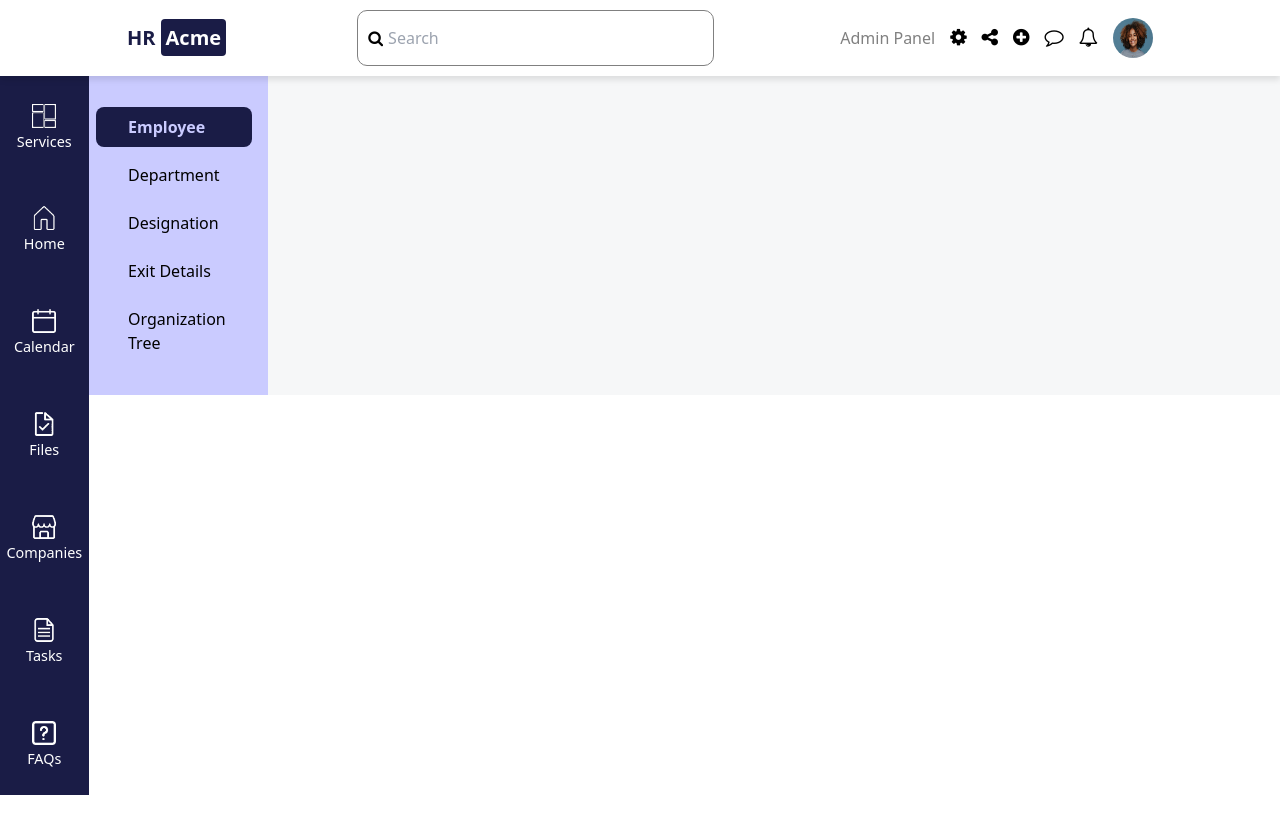
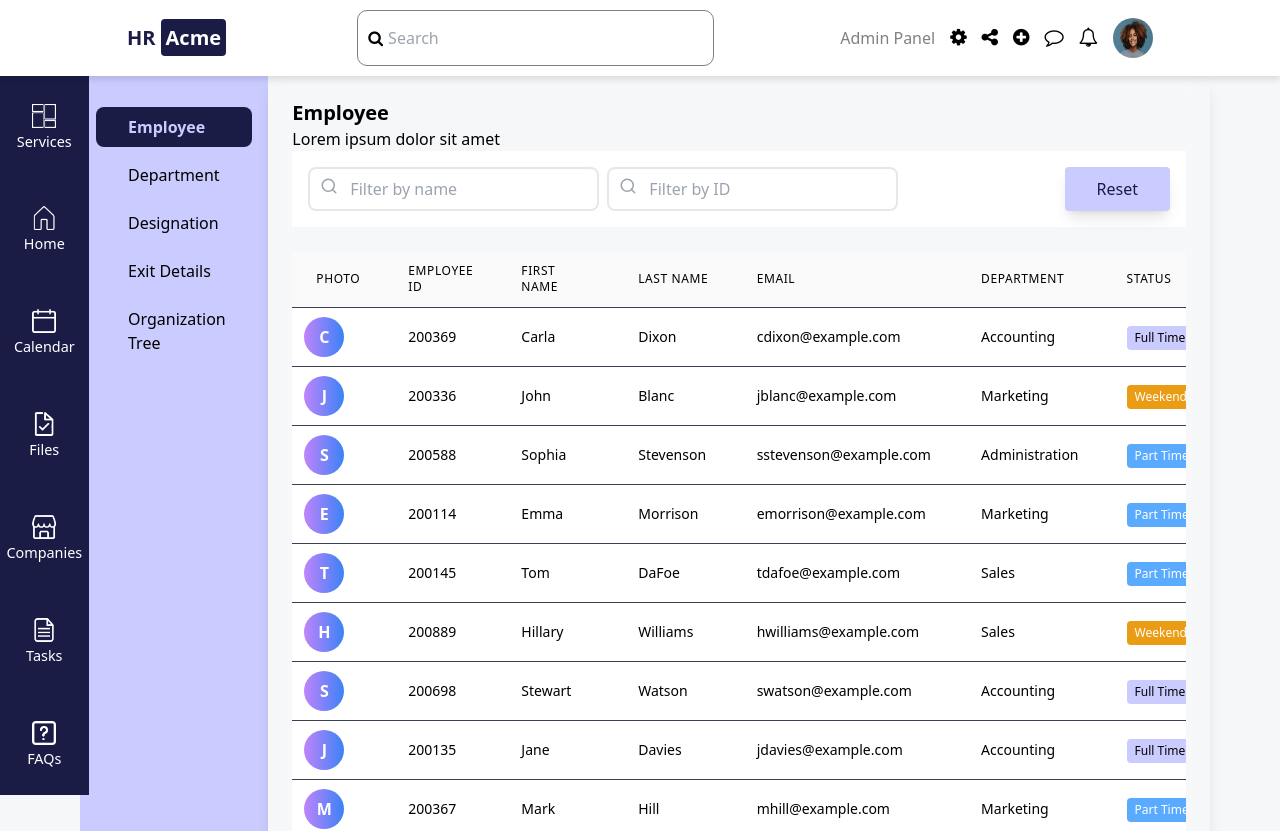
Before and after one commit to izzment/funsprojects, a React (Create React App) app: page /companies in a window 1280 px wide. Shown: the top 831 px of the page. Before the commit the page ends 800 px from the top, so only its background shows below. Built offline with nearby package versions, Linux system fonts and the light colour scheme.

Commit message:
Update CompanyPage.jsx

```diff
--- a/src/pages/CompanyPage.jsx
+++ b/src/pages/CompanyPage.jsx
@@ -20,11 +20,12 @@ export const CompanyPage = () => {
       <SecondarySidebar name={companySidebar} />
       <div className="w-5/6">
         <Routes>
-          <Route path="/companies" element={<EmployeeTable />} />
-          <Route path="/companies/department" element={<Department />} />
-          <Route path="/companies/designation" element={<Designation />} />
-          <Route path="/companies/exitdetails" element={<ExitDetails />} />
-          <Route path="/companies/org-tree" element={<OrganizationTree />} />
+          {/* use proper version syntax!!! */}
+          <Route index element={<EmployeeTable />} />
+          <Route path="department" element={<Department />} />
+          <Route path="designation" element={<Designation />} />
+          <Route path="exitdetails" element={<ExitDetails />} />
+          <Route path="org-tree" element={<OrganizationTree />} />
         </Routes>
       </div>
     </div>
```
